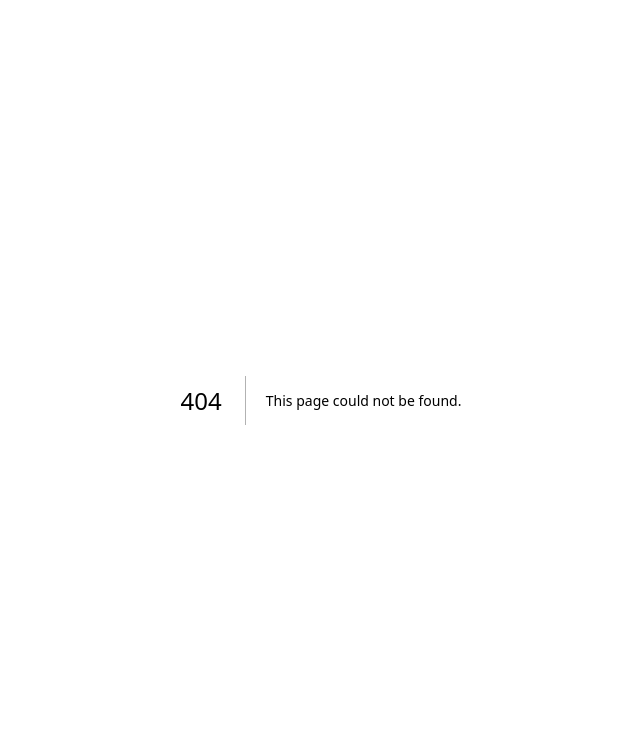
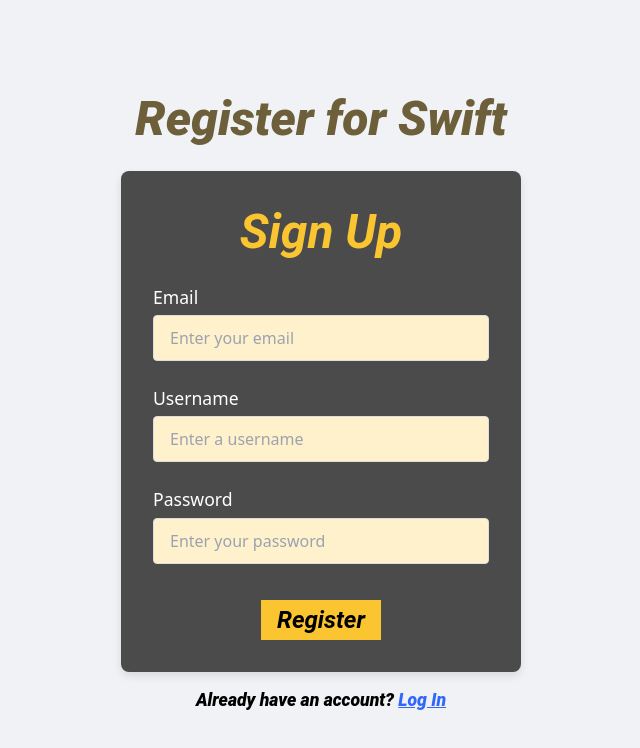
Before and after one commit to mung569/project-management, a Next.js app: page /signup in a window 1280 px wide. Before the commit this address had no page. Shown: the top 748 px of the page, without its empty margins (319-959 px from the left). Built offline with nearby package versions, Linux system fonts and the light colour scheme.

Commit message:
Created Signup page

```diff
--- /dev/null
+++ b/src/app/signup/Signup.module.css
@@ -0,0 +1,112 @@
+/* Signup.module.css */
+
+.wrapper {
+    display: flex;
+    flex-direction: column;
+    align-items: center;
+    justify-content: center;
+    height: 100vh;
+    background-color: #f0f2f5;
+  }
+
+  .wrapper form {
+    padding: 2rem;
+    border-radius: 8px;
+    box-shadow: 0 4px 8px rgba(0, 0, 0, 0.1);
+    width: 100%;
+    max-width: 400px;
+    text-align: center;
+    background-color: #4B4B4B;
+  }
+
+
+  .wrapper h1, .registerLink, .btn {
+    font-family: "Roboto", sans-serif;
+    font-style: italic;
+    line-height: normal;
+    font-stretch: condensed;
+    text-align: center;
+  }
+
+  .wrapper h1 {
+    font-size: 3em;
+    margin-bottom: 1.5rem;
+  }
+
+  .signup {
+    font-family: "Roboto", sans-serif;
+    line-height: normal;
+    font-stretch: condensed;
+    text-align: center;
+    color: #FBC531;
+    font-weight: 600;
+  }
+
+  .register {
+    color: #6C5F3A;
+    font-weight: 800;
+  }
+
+  .wrapper label {
+    color: white;
+    font-size: 1.1em;
+  }
+
+  .inputBox {
+    position: relative;
+    margin-bottom: 1.5rem;
+    text-align: left;
+  }
+
+  .inputBox input {
+    margin-top: 0.3em;
+    width: 100%;
+    padding: 10px;
+    padding-left: 1em;
+    border: 1px solid #ddd;
+    border-radius: 4px;
+    font-size: 16px;
+    background: #FEF1CB;
+  }
+
+  .inputBox i {
+    position: absolute;
+    left: 10px;
+    top: 50%;
+    transform: translateY(-50%);
+    color: #888;
+  }
+
+  .rememberForgot {
+    display: flex;
+    justify-content: space-between;
+    color: white;
+  }
+
+  .registerLink {
+    color: #000;
+    font-size: 1.1em;
+    font-weight: 800;
+    margin-top: 1em;
+    }
+
+  .registerLink a{
+    color: #3167FB;
+    text-decoration-line: underline;
+  }
+
+  .rememberForgot a {
+    color: #b4e7ff;
+    text-decoration-line: underline;
+  }
+
+  .btn {
+    width: 5em;
+    height: 1.7em;
+    flex-shrink: 0;
+    background-color: #FBC531;
+    border-radius: 60;
+    font-weight: bold;
+    margin-top: 0.5em;
+    font-size: 1.5em;
+  }
--- /dev/null
+++ b/src/app/signup/page.tsx
@@ -0,0 +1,46 @@
+"use client";
+
+import React from 'react';
+import styles from './Signup.module.css';
+
+const LoginForm: React.FC = () => {
+  const handleSubmit = (e: React.FormEvent<HTMLFormElement>) => {
+    e.preventDefault();
+  };
+
+  return (
+    <div className={styles.wrapper}>
+      <h1 className={styles.register}>Register for Swift</h1>
+      <form onSubmit={handleSubmit}>
+        <h1 className={styles.signup}>Sign Up</h1>
+
+        <div className={styles.inputBox}>
+          <label htmlFor="email">Email</label>
+          <input id="email" type="email" placeholder="Enter your email" required />
+          <i className='bx bx-user'></i>
+        </div>
+
+
+        <div className={styles.inputBox}>
+          <label htmlFor="username">Username</label>
+          <input id="username" type="text" placeholder="Enter a username" required />
+          <i className='bx bx-user'></i>
+        </div>
+
+
+        <div className={styles.inputBox}>
+          <label htmlFor="password">Password</label>
+          <input  id="password" type="password" placeholder="Enter your password" required />
+          <i className='bx bxs-lock-alt'></i>
+        </div>
+
+        <button type="submit" className={styles.btn}>Register</button>
+      </form>
+      <div className={styles.registerLink}>
+          <p>Already have an account? <a href="#">Log In</a></p>
+        </div>
+    </div>
+  );
+};
+
+export default LoginForm;
```
